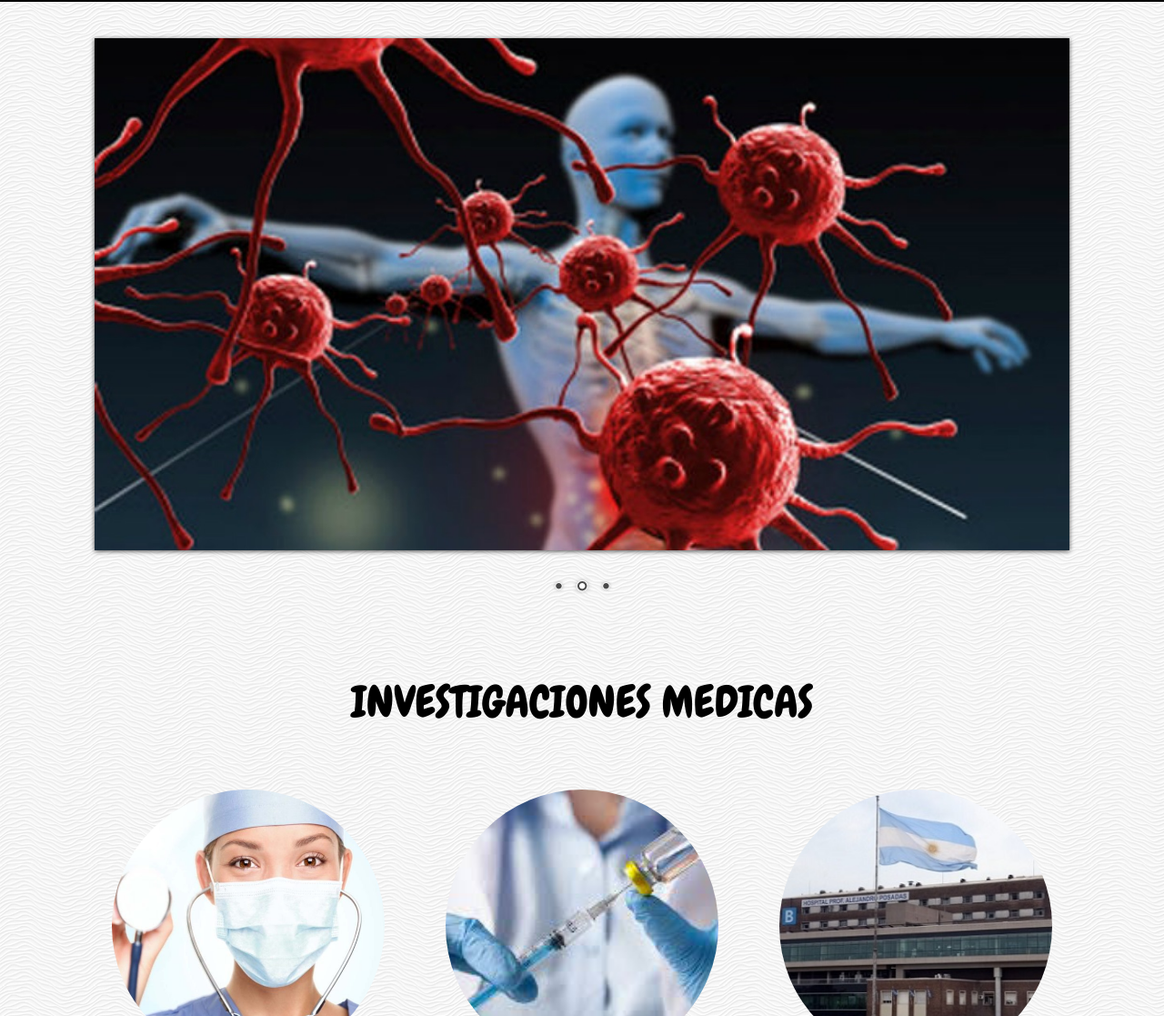
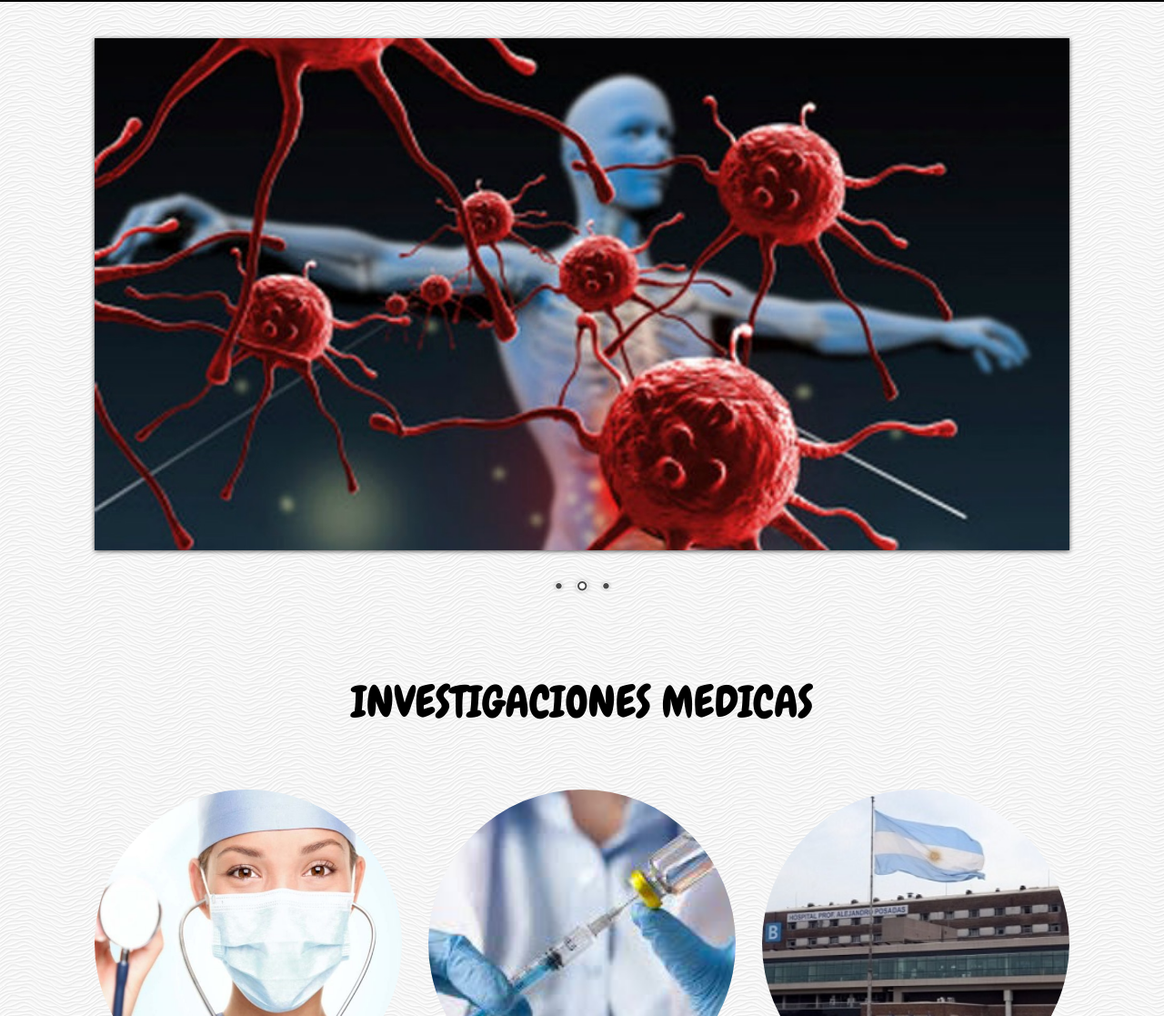
Before and after one commit to evelinanunez/tp-web1, a plain HTML site: page index.html in a window 1280 px wide. Shown: the part 183-1300 px from the top of the page at 91% size. Drawn offline with nearby package versions, Linux system fonts and the light colour scheme; a web font is replaced by a local one.

Commit message:
se hace responsive el contenedorMenucentral con las tres imagenes

```diff
--- a/css/estilos.css
+++ b/css/estilos.css
@@ -152,10 +152,13 @@ main{
     max-height: 50%;
 
 }
+/*
 .contenedormenucentral h2{
-    line-height: 1.2em; /*interlineado*/
+    line-height: 1.2em; interlineado
     font-size: 1em;
 }
+*/
+/*
 .contenedormenucentral{
     display: flex;
     text-align: center;
@@ -168,10 +171,15 @@ main{
     width: calc(33% - 1em);
 
 }
+*/
+.contenedormenucentral{
+    margin: auto;
+    text-align: center;;
+}
 .contenedormenucentral img{
     max-width: 100%;
     border-radius: 20em;
-    width: 300px;
+    width: 13em;
 }
 .contenedormenucentral a{
     text-decoration: none;
@@ -222,3 +230,31 @@ main{
 .error{
     color: #107FB5;
 }
+
+@media screen and (min-width:47em){
+    .contenedormenucentral img{
+        width: 25em;
+
+    }
+
+
+}
+@media screen and (min-width:60em){
+    .contenedormenucentral{
+        display: flex;
+        text-align: center;
+        justify-content:space-between;
+        align-items: flex-start;
+        padding: 1em;
+
+    }
+    .contenedormenucentral div{
+        width: calc(33% - 1em);
+
+    }
+    .contenedormenucentral h2{
+        line-height: 1.2em;
+        font-size: 1em;
+    }
+
+}
```
